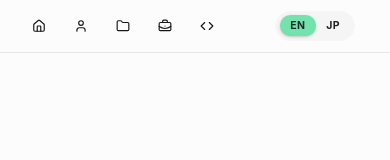
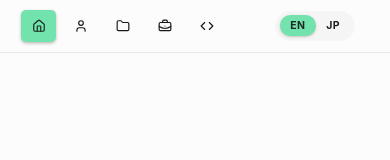
Before and after one commit to WillDomine/portfolio-website-nuxt, a Nuxt app: page / in a window 390 px wide. Shown: the top 160 px of the page. Built offline with nearby package versions, Linux system fonts and the light colour scheme.

Commit message:
Show Nav selection. Mobile Menu Imp next

```diff
--- a/app/components/Navbar.vue
+++ b/app/components/Navbar.vue
@@ -20,7 +20,13 @@ const section = ref('home');
         class="h-15 w-full flex items-center justify-center bg-background/90 backdrop-blur-md border-b border-gray-200 fixed top-0 left-0 z-50 transition-all duration-500">
         <nav class="w-full px-6 flex justify-between">
             <div class="flex space-x-2">
-                <Button v-for="item in navItems" :key="item.name" variant="ghost" as-child @click="section = item.name" class="hover:bg-primary">
+                <Button v-for="item in navItems" :key="item.name" variant="ghost" as-child @click="section = item.name"
+                    :class="[
+                        'transition-all duration-300',
+                        section === item.name
+                            ? 'bg-primary text-primary-foreground shadow-md'
+                            : 'hover:bg-muted'
+                    ]">
                     <NuxtLink :to="item.href" class="flex items-center">
                         <component :is="item.icon" class="h-4 w-4" />
                         <span class="hidden sm:inline">{{ t(item.name) }}</span>
```
